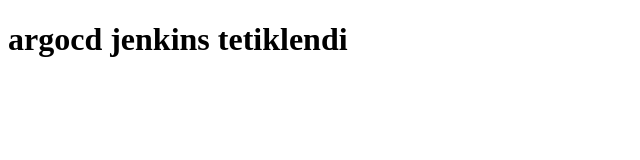
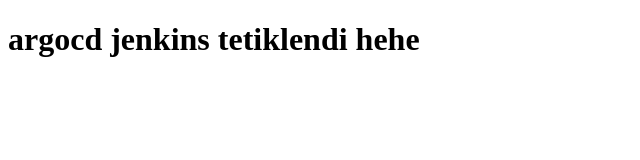
Before and after one commit to AlpenGlows/argoCD-git, a plain HTML site: page index.html in a window 1280 px wide. Shown: the whole page, without its empty margins (0-640 px from the left). Drawn offline with Linux system fonts and the light colour scheme.

Commit message:
jenkins tetiklendi

```diff
--- a/index.html
+++ b/index.html
@@ -2,7 +2,7 @@
 <html>
     <body>
         <h1>
-            argocd jenkins tetiklendi
+            argocd jenkins tetiklendi hehe
         </h1>
     </body>
     </html>
```
